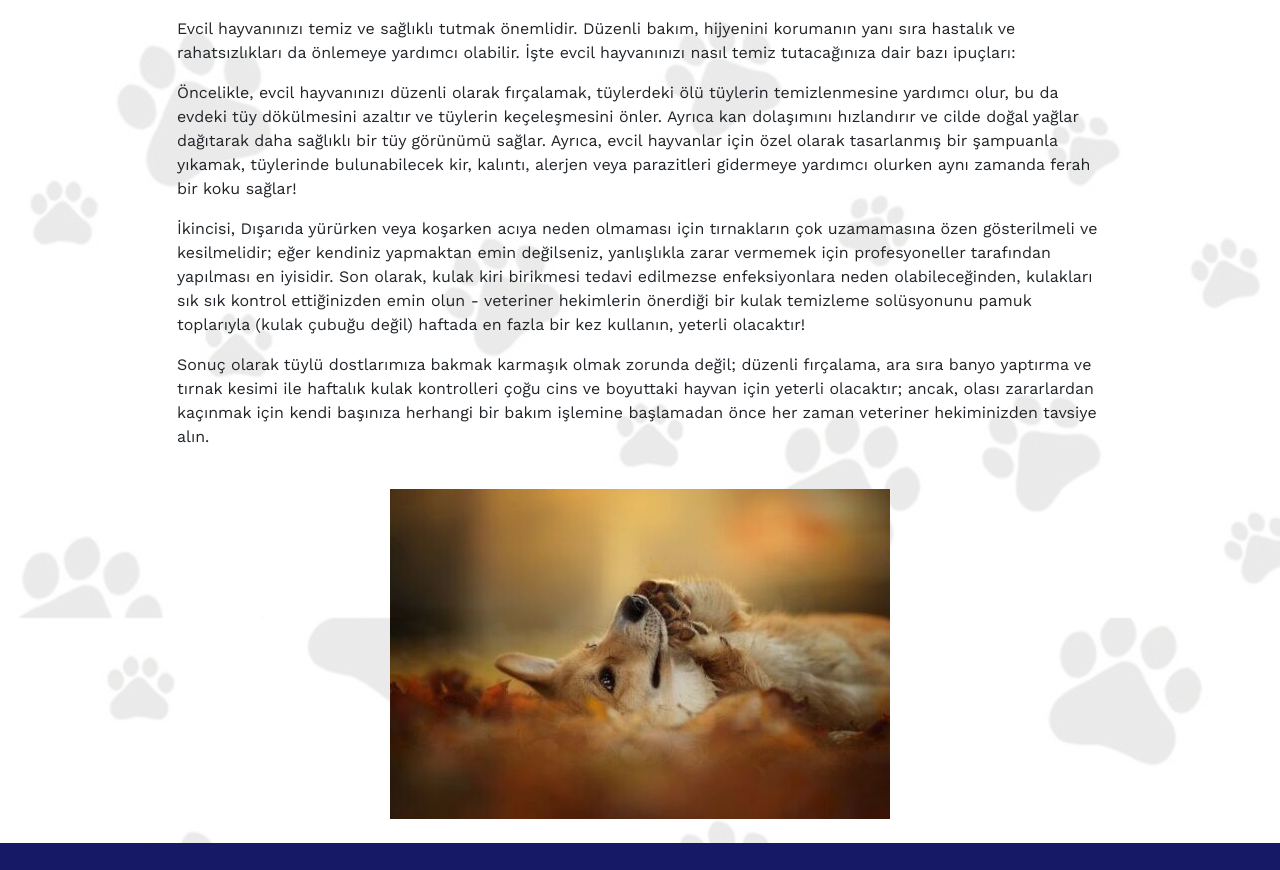
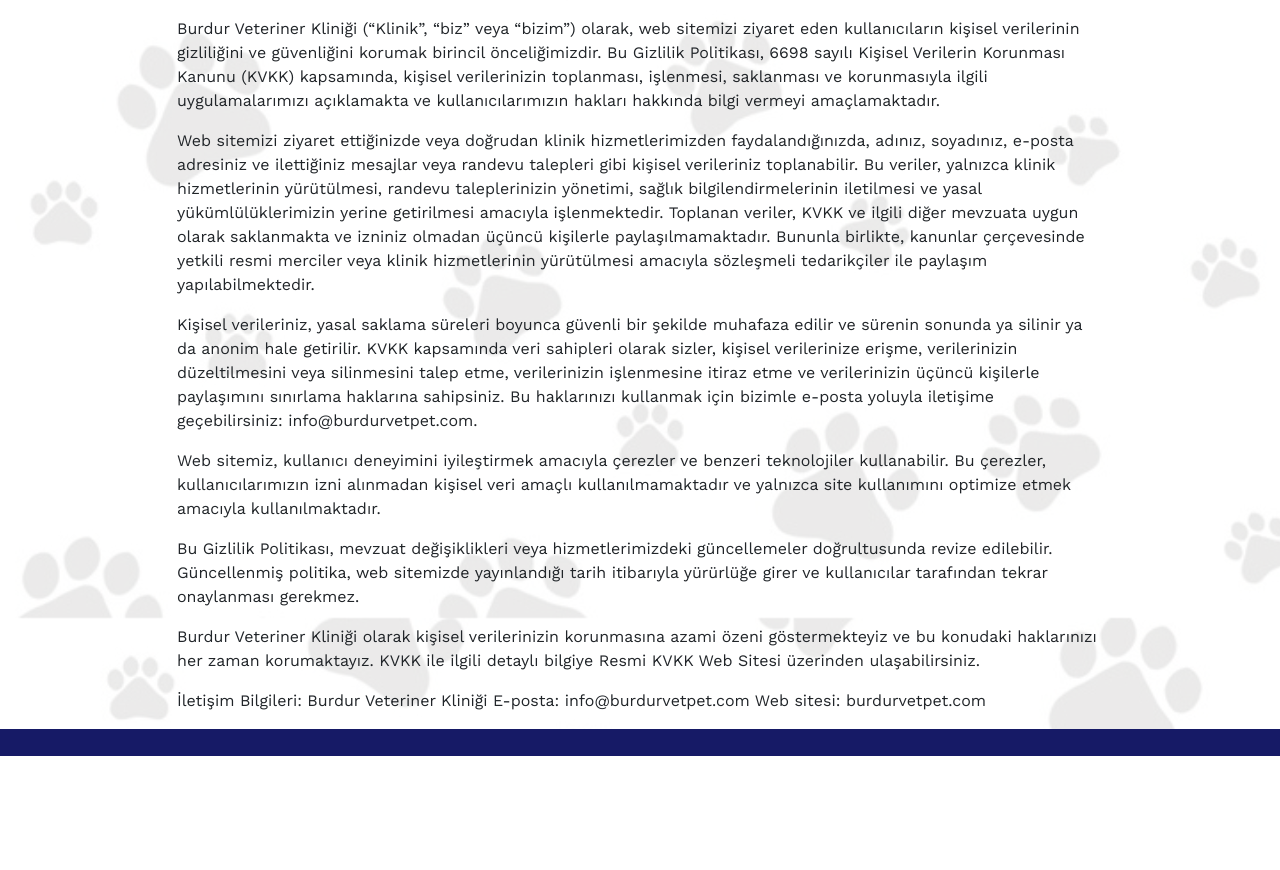
Before and after one commit to bugercektenharika/vp2, a plain HTML site: page kvkk.html in a window 1280 px wide. Shown: the part 182-1052 px from the top of the page. After the commit the page ends 938 px from the top, so only its background shows below. Drawn offline with nearby package versions, Linux system fonts and the light colour scheme.

Commit message:
Update kvkk.html

```diff
--- a/kvkk.html
+++ b/kvkk.html
@@ -40,38 +40,27 @@
       </div>
    </nav>
 
-   <h1 class="text-center title-article fontcolor pt-5">Evcil hayvanınızı nasıl temiz tutabilirsiniz?</h1><br>
+   <h1 class="text-center title-article fontcolor pt-5">Gizlilik Politikası – Burdur Veteriner Kliniği</h1><br>
    <div class="container">
       <div class="row d-flex justify-content-center">
          <div class="col-md-10 fontstyle">
-            <p> Evcil hayvanınızı temiz ve sağlıklı tutmak önemlidir. Düzenli bakım, hijyenini korumanın yanı sıra hastalık ve rahatsızlıkları da önlemeye yardımcı olabilir. İşte evcil hayvanınızı nasıl temiz tutacağınıza dair bazı ipuçları:</p>
 
-            <p>Öncelikle, evcil hayvanınızı düzenli olarak fırçalamak, tüylerdeki ölü tüylerin temizlenmesine yardımcı olur, bu da evdeki tüy dökülmesini azaltır ve tüylerin keçeleşmesini önler. Ayrıca kan dolaşımını hızlandırır ve cilde doğal yağlar dağıtarak daha sağlıklı bir tüy görünümü sağlar. Ayrıca, evcil hayvanlar için özel olarak tasarlanmış bir şampuanla yıkamak, tüylerinde bulunabilecek kir, kalıntı, alerjen veya parazitleri gidermeye yardımcı olurken aynı zamanda ferah bir koku sağlar!</p>
+<p>Burdur Veteriner Kliniği (“Klinik”, “biz” veya “bizim”) olarak, web sitemizi ziyaret eden kullanıcıların kişisel verilerinin gizliliğini ve güvenliğini korumak birincil önceliğimizdir. Bu Gizlilik Politikası, 6698 sayılı Kişisel Verilerin Korunması Kanunu (KVKK) kapsamında, kişisel verilerinizin toplanması, işlenmesi, saklanması ve korunmasıyla ilgili uygulamalarımızı açıklamakta ve kullanıcılarımızın hakları hakkında bilgi vermeyi amaçlamaktadır.</p>
 
-            <p>İkincisi, Dışarıda yürürken veya koşarken acıya neden olmaması için tırnakların çok uzamamasına özen gösterilmeli ve kesilmelidir; eğer kendiniz yapmaktan emin değilseniz, yanlışlıkla zarar vermemek için profesyoneller tarafından yapılması en iyisidir. Son olarak, kulak kiri birikmesi tedavi edilmezse enfeksiyonlara neden olabileceğinden, kulakları sık sık kontrol ettiğinizden emin olun - veteriner hekimlerin önerdiği bir kulak temizleme solüsyonunu pamuk toplarıyla (kulak çubuğu değil) haftada en fazla bir kez kullanın, yeterli olacaktır!</p>
+<p>Web sitemizi ziyaret ettiğinizde veya doğrudan klinik hizmetlerimizden faydalandığınızda, adınız, soyadınız, e-posta adresiniz ve ilettiğiniz mesajlar veya randevu talepleri gibi kişisel verileriniz toplanabilir. Bu veriler, yalnızca klinik hizmetlerinin yürütülmesi, randevu taleplerinizin yönetimi, sağlık bilgilendirmelerinin iletilmesi ve yasal yükümlülüklerimizin yerine getirilmesi amacıyla işlenmektedir. Toplanan veriler, KVKK ve ilgili diğer mevzuata uygun olarak saklanmakta ve izniniz olmadan üçüncü kişilerle paylaşılmamaktadır. Bununla birlikte, kanunlar çerçevesinde yetkili resmi merciler veya klinik hizmetlerinin yürütülmesi amacıyla sözleşmeli tedarikçiler ile paylaşım yapılabilmektedir.</p>
 
-            <p> Sonuç olarak tüylü dostlarımıza bakmak karmaşık olmak zorunda değil; düzenli fırçalama, ara sıra banyo yaptırma ve tırnak kesimi ile haftalık kulak kontrolleri çoğu cins ve boyuttaki hayvan için yeterli olacaktır; ancak, olası zararlardan kaçınmak için kendi başınıza herhangi bir bakım işlemine başlamadan önce her zaman veteriner hekiminizden tavsiye alın.</p>
-         </div>
-      </div>
-      <div class="row">
-         <div class="col-md-12 d-flex justify-content-around my-4">
-            <div id="carouselExampleFade" class="carousel slide carousel-fade" data-bs-ride="carousel">
-               <div class="carousel-inner">
-                  <div class="carousel-item active d-flex justify-content-center">
-                     <img src="img/articles 1a.jpg" class="d-block img-article" alt="dog">
-                  </div>
-                  <div class="carousel-item d-flex justify-content-center">
-                     <img src="img/articles 1b.jpg" class="d-block img-article" alt="dog">
-                  </div>
-                  <div class="carousel-item d-flex justify-content-center">
-                     <img src="img/articles 1c.jpg" class="d-block img-article" alt="dog">
-                  </div>
-                  <div class="carousel-item d-flex justify-content-center">
-                     <img src="img/articles 1d.jpg" class="d-block img-article" alt="dog">
-                  </div>
-                  <div class="carousel-item d-flex justify-content-center">
-                     <img src="img/articles 1e.jpg" class="d-block img-article" alt="dog">
-                  </div>
+<p>Kişisel verileriniz, yasal saklama süreleri boyunca güvenli bir şekilde muhafaza edilir ve sürenin sonunda ya silinir ya da anonim hale getirilir. KVKK kapsamında veri sahipleri olarak sizler, kişisel verilerinize erişme, verilerinizin düzeltilmesini veya silinmesini talep etme, verilerinizin işlenmesine itiraz etme ve verilerinizin üçüncü kişilerle paylaşımını sınırlama haklarına sahipsiniz. Bu haklarınızı kullanmak için bizimle e-posta yoluyla iletişime geçebilirsiniz: info@burdurvetpet.com.</p>
+
+<p>Web sitemiz, kullanıcı deneyimini iyileştirmek amacıyla çerezler ve benzeri teknolojiler kullanabilir. Bu çerezler, kullanıcılarımızın izni alınmadan kişisel veri amaçlı kullanılmamaktadır ve yalnızca site kullanımını optimize etmek amacıyla kullanılmaktadır.</p>
+
+<p>Bu Gizlilik Politikası, mevzuat değişiklikleri veya hizmetlerimizdeki güncellemeler doğrultusunda revize edilebilir. Güncellenmiş politika, web sitemizde yayınlandığı tarih itibarıyla yürürlüğe girer ve kullanıcılar tarafından tekrar onaylanması gerekmez.</p>
+
+<p>Burdur Veteriner Kliniği olarak kişisel verilerinizin korunmasına azami özeni göstermekteyiz ve bu konudaki haklarınızı her zaman korumaktayız. KVKK ile ilgili detaylı bilgiye Resmi KVKK Web Sitesi üzerinden ulaşabilirsiniz.</p>
+
+<p>İletişim Bilgileri:
+Burdur Veteriner Kliniği
+E-posta: info@burdurvetpet.com
+Web sitesi: burdurvetpet.com</p>
                </div>
             </div>
          </div>
```
